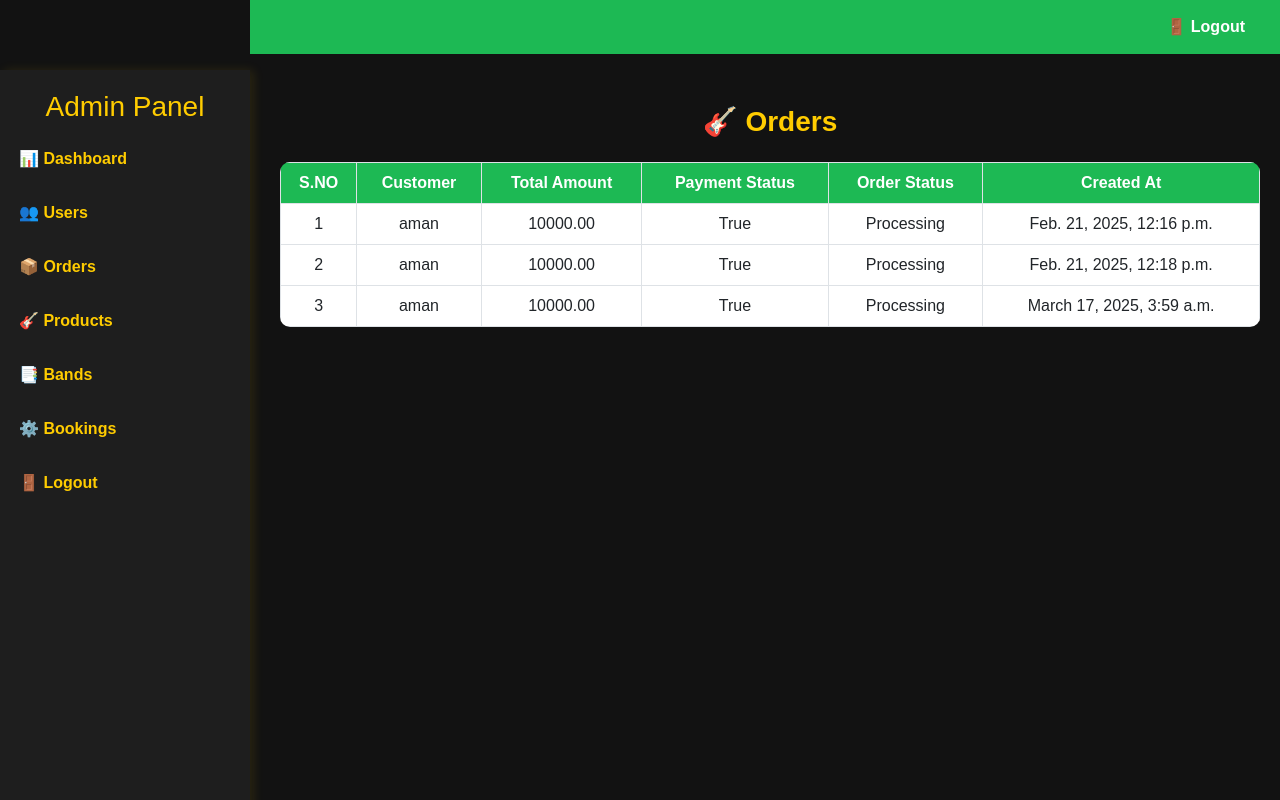
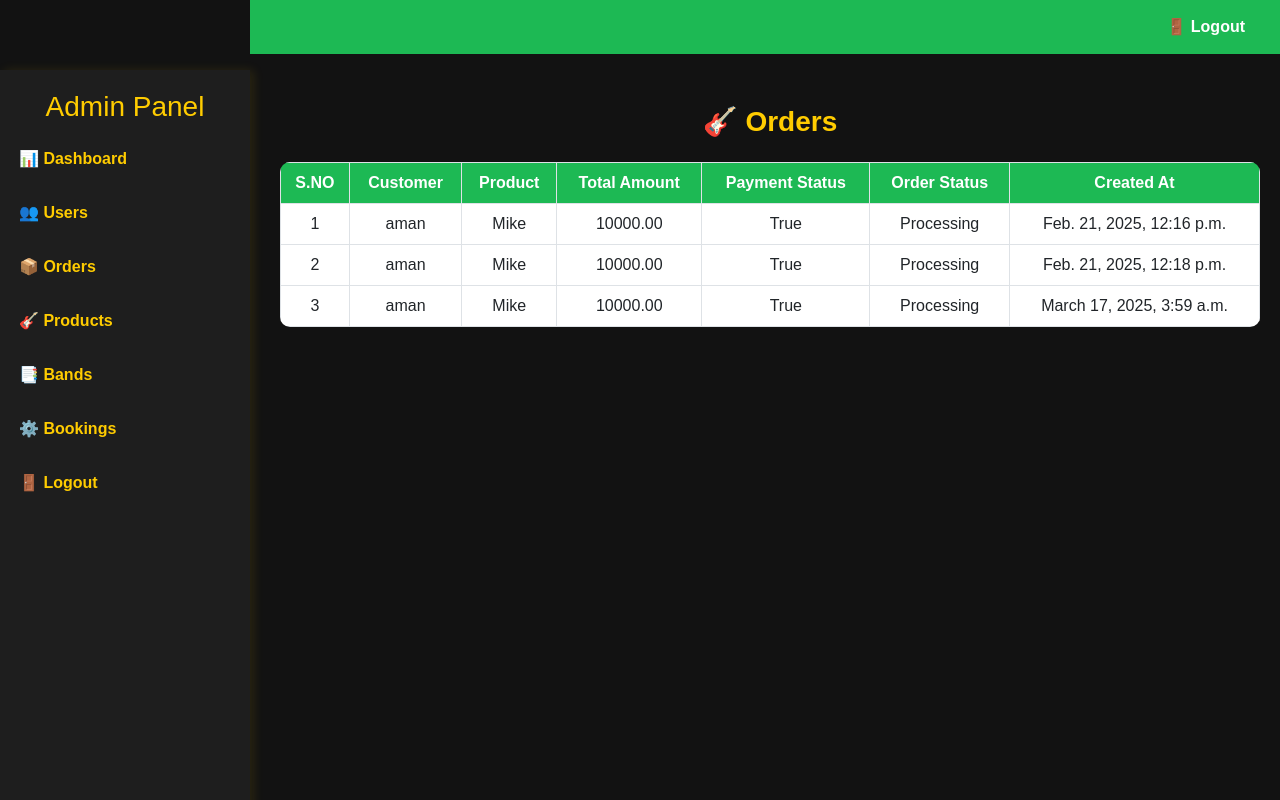
Before and after one commit to Aiswarya2316/Groovelink, a Django app: page /orders/ in a window 1280 px wide. Run offline with Django 5.2, Linux system fonts and the light colour scheme; data comes from the database, SQL or seed files in the repository; both versions use the stored data as it was after the commit.

Commit message:
suggestion completed

```diff
--- a/project/app/models.py
+++ b/project/app/models.py
@@ -76,6 +76,7 @@ class Booking(models.Model):
 
 # ✅ Order model updated for Pay Later feature
 class Order(models.Model):
+    product=models.ForeignKey(Product, on_delete=models.CASCADE, related_name="orders")
     customer = models.ForeignKey(Customer, on_delete=models.CASCADE, related_name="orders")
     total_amount = models.DecimalField(max_digits=10, decimal_places=2)
     payment_status = models.BooleanField(default=False)  # False means unpaid
--- a/project/templates/admin/orders.html
+++ b/project/templates/admin/orders.html
@@ -135,6 +135,7 @@
                 <tr>
                     <th>S.NO</th>
                     <th>Customer</th>
+                    <th>Product</th>
                     <th>Total Amount</th>
                     <th>Payment Status</th>
                     <th>Order Status</th>
@@ -147,6 +148,7 @@
                 <tr>
                     <td>{{ forloop.counter }}</td>
                     <td>{{ o.customer }}</td>
+                    <td>{{ o.product }}</td>
                     <td>{{ o.total_amount }}</td>
                     <td>{{ o.payment_status }}</td>
                     <td>{{ o.order_status }}</td>
--- a/project/templates/customer/order_history.html
+++ b/project/templates/customer/order_history.html
@@ -103,6 +103,7 @@
         {% for order in orders %}
             <div class="order-card">
                 <h5>Customer: <span class="text-success">{{ order.customer.name }}</span></h5>
+                <p>Product: <strong class="order-status">₹{{ order.product.name }}</strong></p>
                 <p>Price: <strong class="order-status">₹{{ order.total_amount }}</strong></p>
                 <p>Status: <span class="order-status">{{ order.order_status }}</span></p>
                 <p>Order Date: <span class="order-status">{{ order.created_at|date:"F d, Y" }}</span></p>
```
Also changed, not shown: project/app/migrations/0011_orderitem.py (added), project/app/migrations/0012_order_product_delete_orderitem.py (added), project/db.sqlite3, project/media/bands/istockphoto-1464613428-612x612.jpg (added), project/media/products/708be0f2e2aeea79f14c2991974ad96d.jpg (added).
